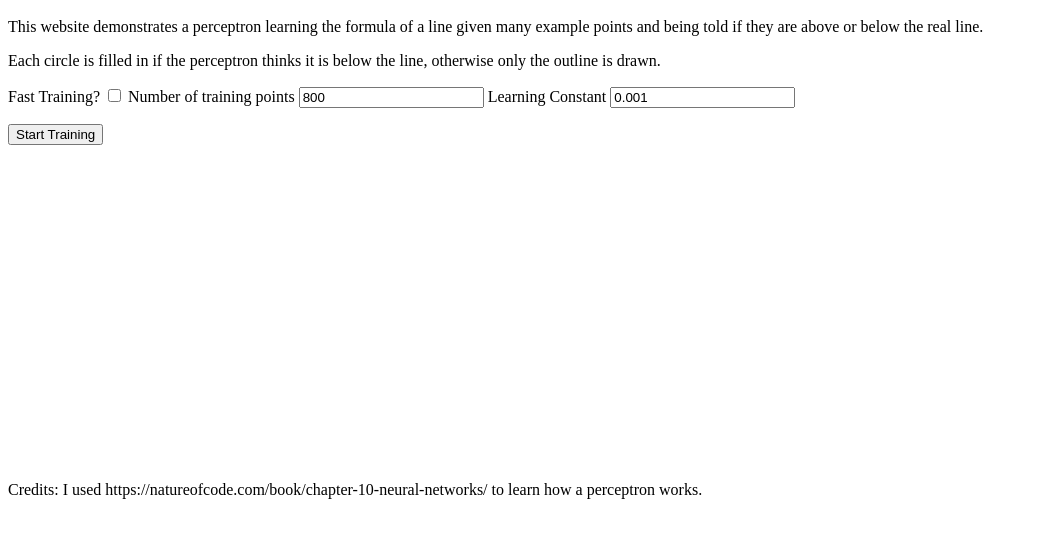
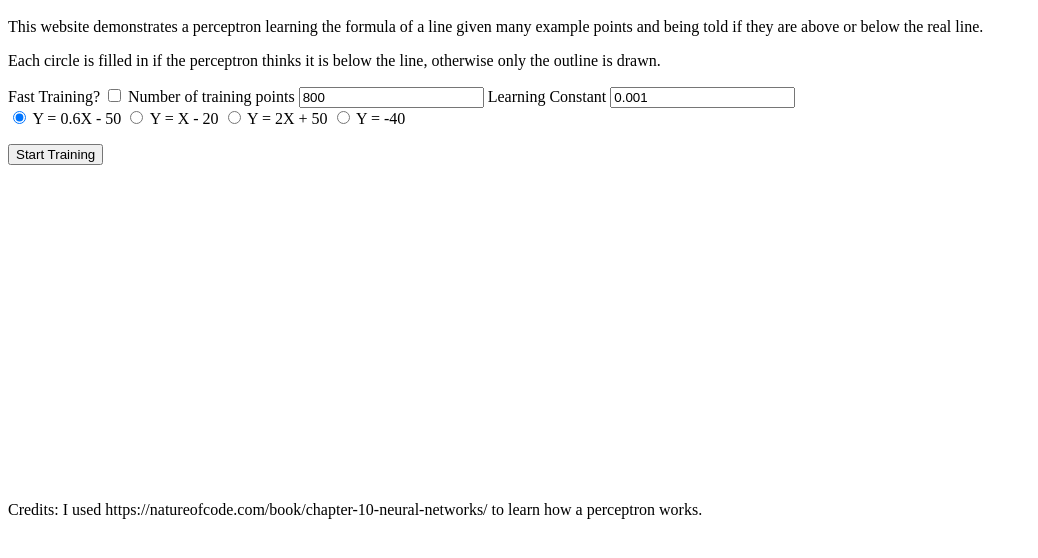
Before and after one commit to BookOwl/perceptron-sim, a plain HTML site: page index.html in a window 1280 px wide. Shown: the part 48-606 px from the top of the page, without its empty margins (0-1038 px from the left). Drawn offline with Linux system fonts and the light colour scheme.

Commit message:
Add more line functions

```diff
--- a/index.html
+++ b/index.html
@@ -12,6 +12,20 @@
         <input type="number" id="num_points" step="100" value="800" />
         <label for="c">Learning Constant</label>
         <input type="number" id="c" step="0.0001" value="0.001" />
+        <div>
+            <input type="radio" id="line_1"
+                   name="fun" value="line_1" checked />
+            <label for="huey">Y = 0.6X - 50</label>
+            <input type="radio" id="line_2"
+                   name="fun" value="line_2" />
+            <label for="huey">Y = X - 20</label>
+            <input type="radio" id="line_3"
+                   name="fun" value="line_3" />
+            <label for="huey">Y = 2X + 50</label>
+            <input type="radio" id="line_4"
+                   name="fun" value="line_4" />
+            <label for="huey">Y = -40</label>
+        </div>
         <p><button onclick="run_sim()">Start Training</button></p>
         <p></p>
     </div>
--- a/perceptron.js
+++ b/perceptron.js
@@ -8,7 +8,7 @@ clear_ctx = ctx => {
 }
 
 // The line the perceptron is learning to recognize
-line = x => 0.6 * x - 50;
+lines = [x => 0.6 * x - 50, x => x -20, x => 2*x + 30, x => -40];
 
 class Perceptron {
     constructor(num_weights, c) {
@@ -45,6 +45,16 @@ let callback_id = 'none'
 function run_sim() {
     if (callback_id !== 'none') {
         cancelAnimationFrame(callback_id);
+    }
+    var radios = document.getElementsByName('fun');
+
+    var line;
+    for (var i = 0, length = radios.length; i < length; i++) {
+        if (radios[i].checked) {
+            // do whatever you want with the checked radio
+            line = lines[i];
+            break;
+        }
     }
     let training_canvas = document.getElementById("training_vis_canvas");
     let t_ctx = training_canvas.getContext("2d");
```
